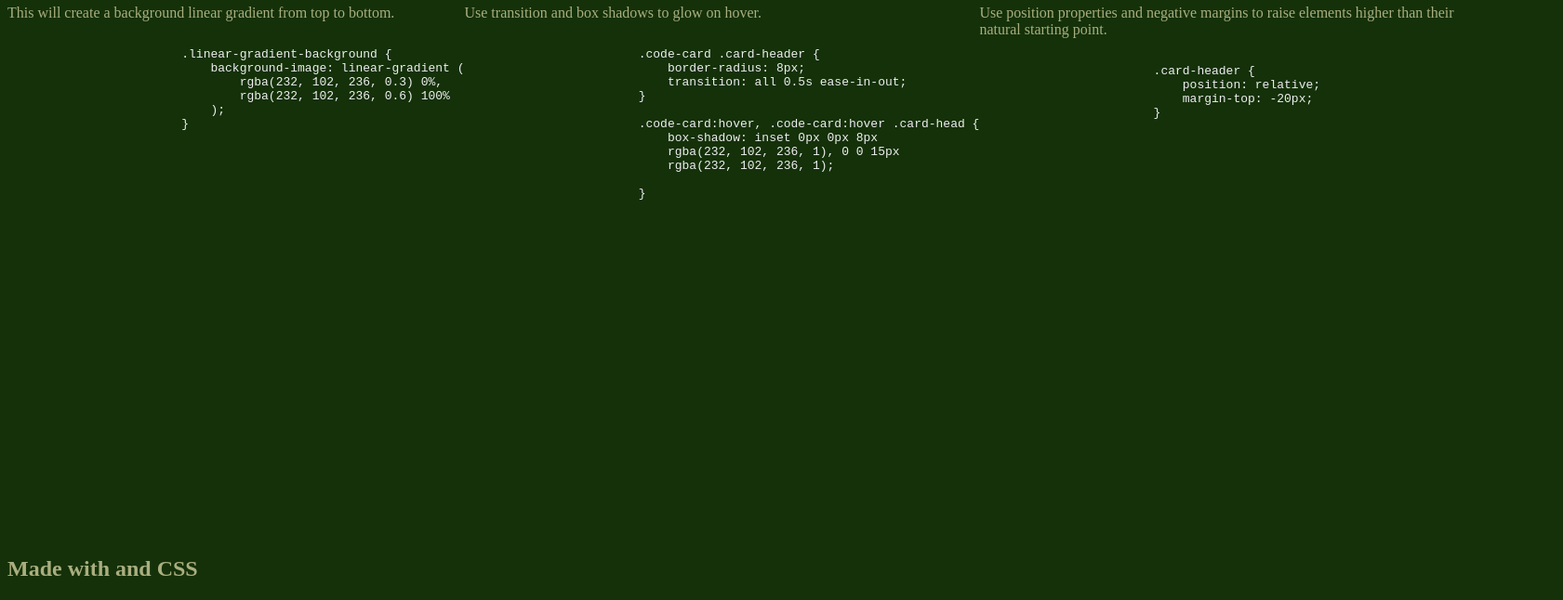
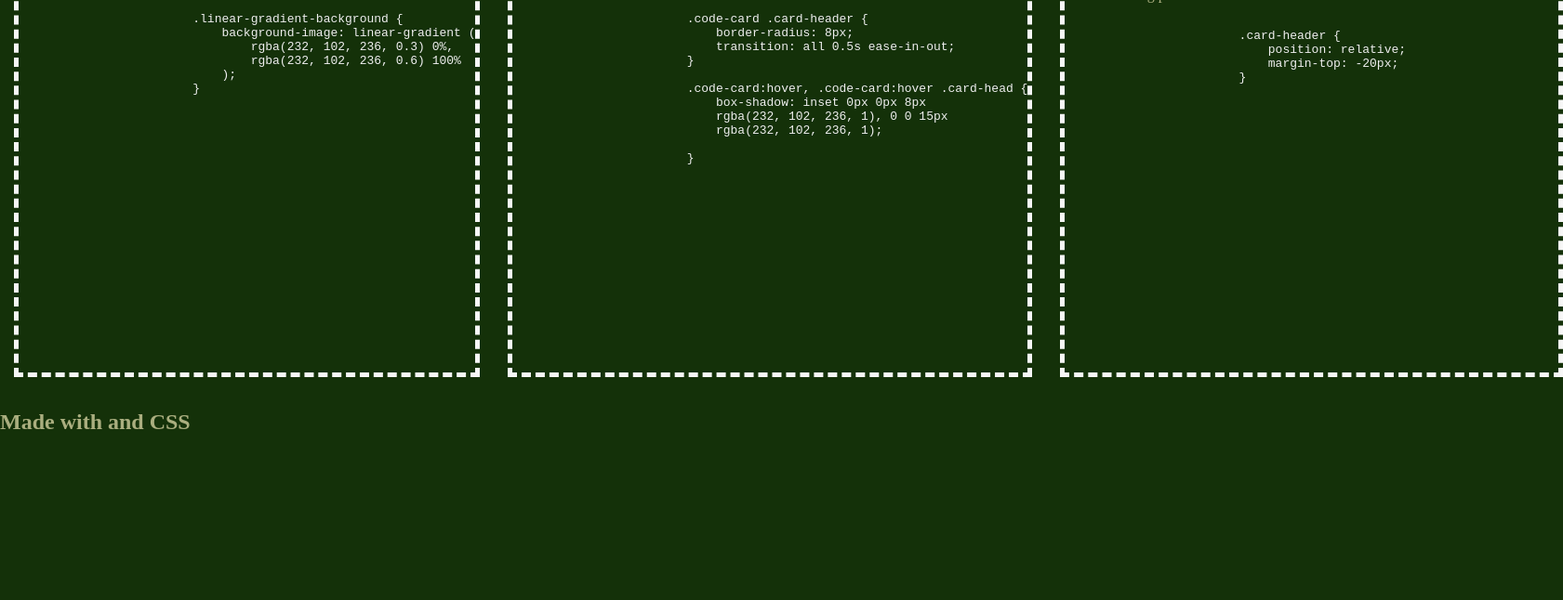
Before and after one commit to mmyleung/CSS-Snippet-Cheat-Sheet, a plain HTML site: page index.html in a window 1280 px wide. Shown: the part 539-1185 px from the top of the page at 93% size, 1681 px wide, since content can reach past the window. After the commit the page ends 1027 px from the top, so only its background shows below. Drawn offline with Linux system fonts and the light colour scheme.

Commit message:
change dimension of grid to display lower cards as 2fr

```diff
--- a/style.css
+++ b/style.css
@@ -8,6 +8,7 @@
 
 body{
     background-color: var(--dark);
+    margin: 0 auto;
 }
 
 h1, h2, .card-info{
@@ -30,13 +31,11 @@ header {
 }
 
 #cardGrid {
-    width: 100vw;
     display: grid;
     grid-template-columns: 1fr 1fr 1fr;
-    grid-template-rows: 1fr 1fr 1fr;
+    grid-template-rows: 1fr 2fr;
     grid-template-areas:
     "flexbox-row flexbox-column css-grid"
-    "linear-gradients box-transition-glow overlay-title"
     "linear-gradients box-transition-glow overlay-title";
 }
 
@@ -63,3 +62,8 @@ header {
 #overlay-title {
     grid-area: overlay-title;
 }
+
+.code-card {
+    margin: 15px;
+    border: 5px dashed var(--border-color);
+}
```
